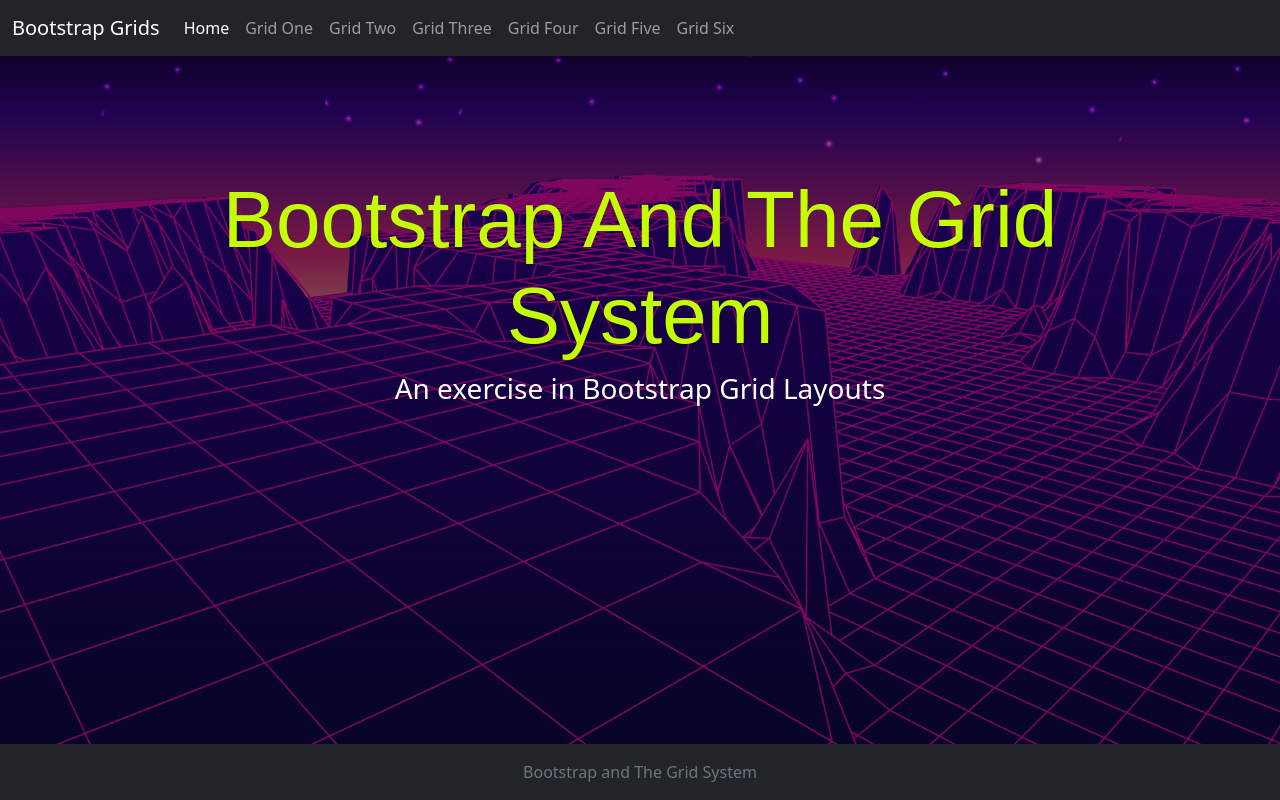
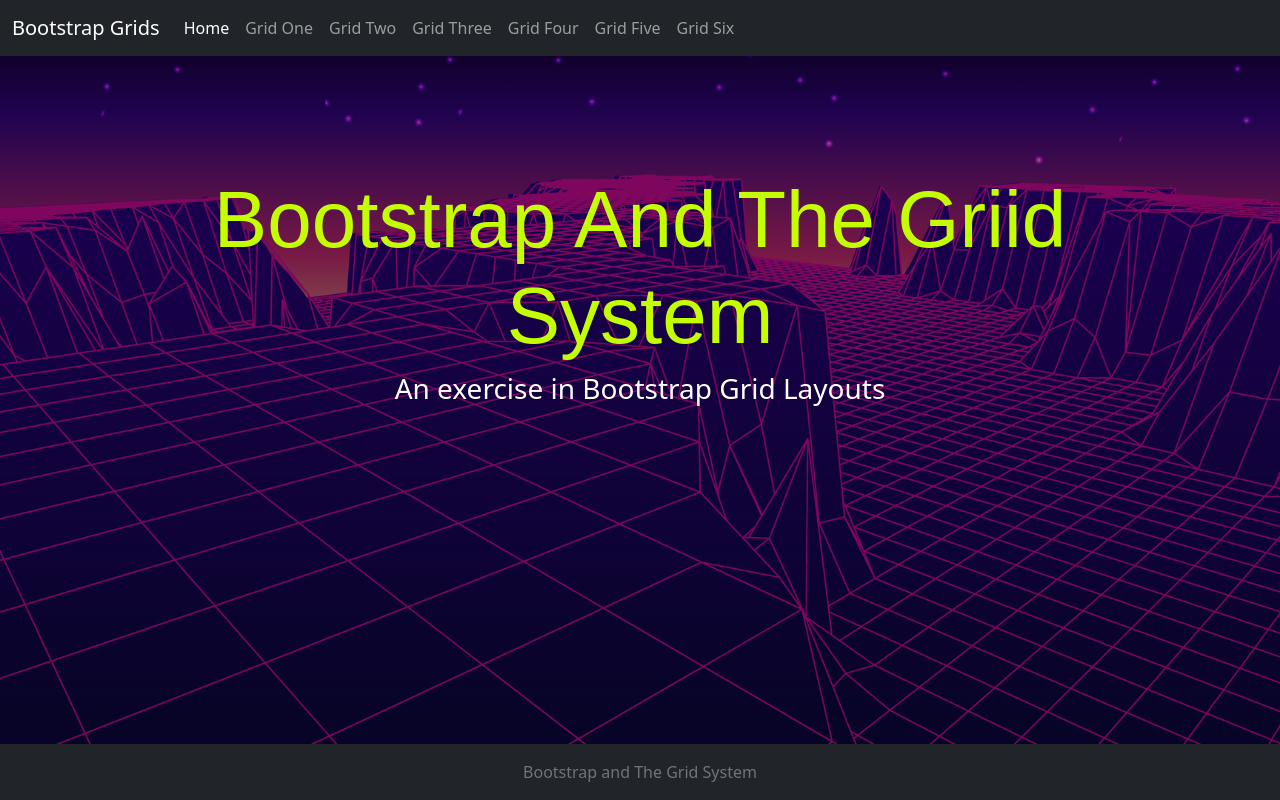
Before and after one commit to ecdavis97/gridPractice2, a plain HTML site: page index.html in a window 1280 px wide. Drawn offline with nearby package versions, Linux system fonts and the light colour scheme; a web font is replaced by a local one.

Commit message:
Change "Griid" spelling

```diff
--- a/index.html
+++ b/index.html
@@ -66,7 +66,7 @@
 
     <main class="content">
         <section class="container text-center mt-5">
-            <h1 class="display-1 heroText">Bootstrap And The Grid System</h1>
+            <h1 class="display-1 heroText">Bootstrap And The Griid System</h1>
             <h3 class="text-white">An exercise in Bootstrap Grid Layouts</h3>
         </section>
     </main>
```
